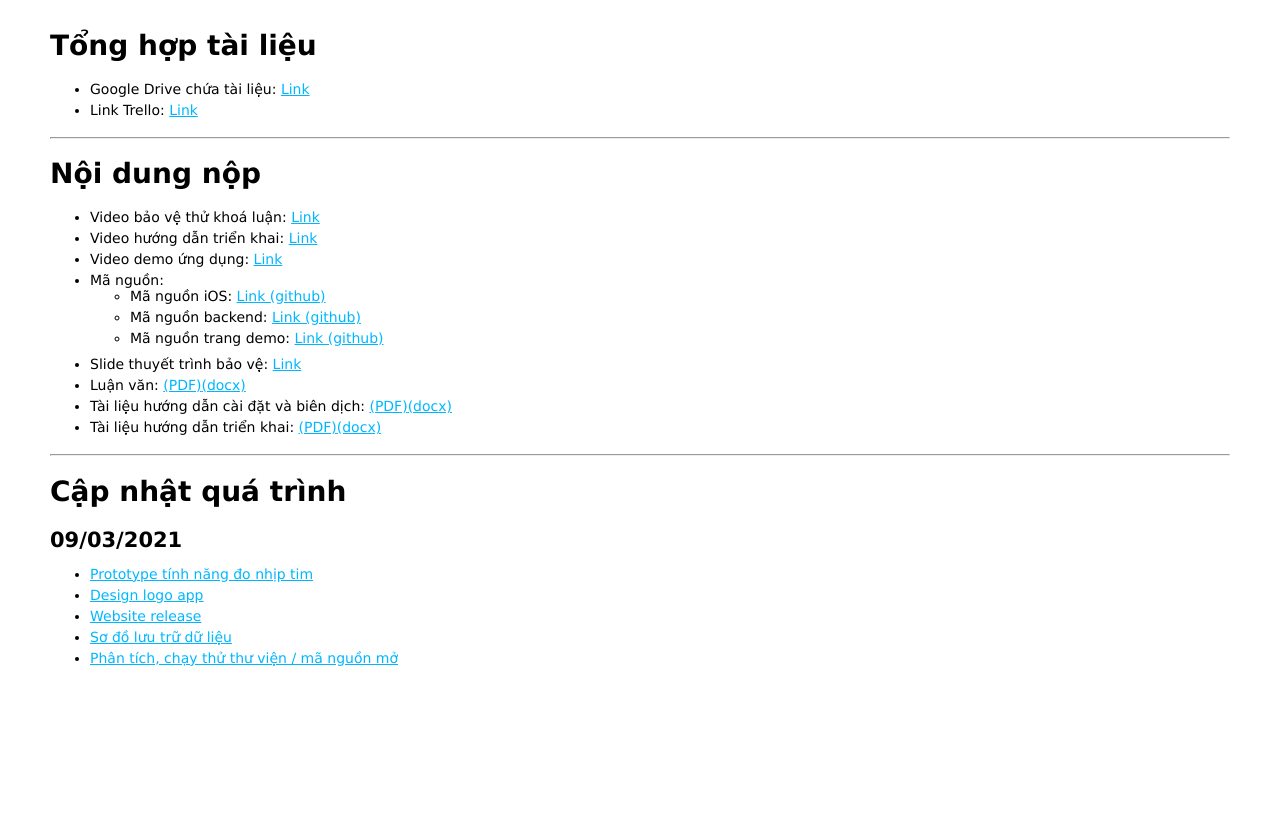
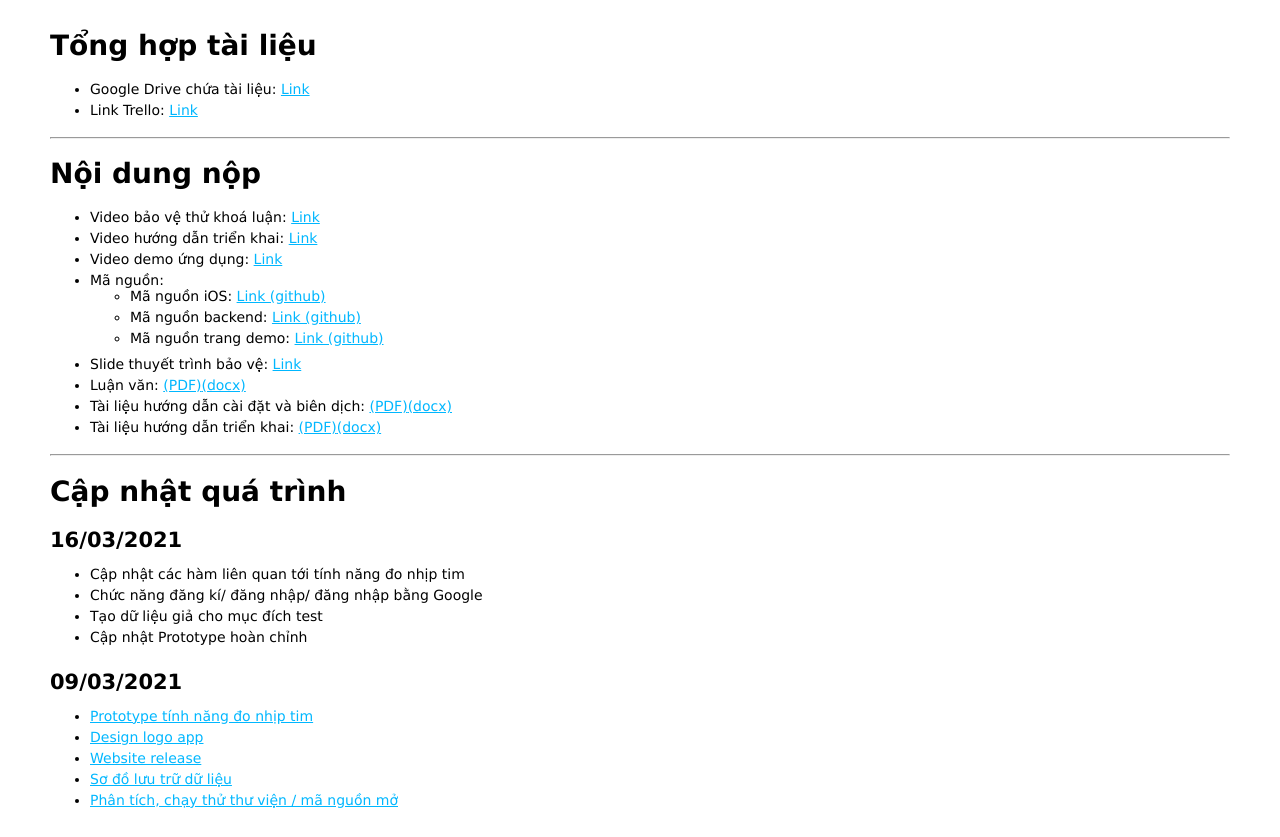
Before and after one commit to hoangvan1410/releaseweb, a React (Create React App) app: page / in a window 1280 px wide. Before the commit the page ends 800 px from the top, so only its background shows below. Built offline with nearby package versions, Linux system fonts and the light colour scheme.

Commit message:
update 16/03

```diff
--- a/src/App.js
+++ b/src/App.js
@@ -126,6 +126,31 @@ class App extends React.Component {
           </ul>
         <hr />
         <h1>Cập nhật quá trình</h1>
+
+        <h2>16/03/2021</h2>
+        <ul>
+          <li>
+            <p>
+            Cập nhật các hàm liên quan tới tính năng đo nhịp tim
+            </p>
+          </li>
+          <li>
+            <p>
+            Chức năng đăng kí/ đăng nhập/ đăng nhập bằng Google
+            </p>
+          </li>
+          <li>
+            <p>
+            Tạo dữ liệu giả cho mục đích test
+            </p>
+          </li>
+          <li>
+            <p>
+            Cập nhật Prototype hoàn chỉnh
+            </p>
+          </li>
+        </ul>
+
         <h2>09/03/2021</h2>
         <ul>
           <li>
```
